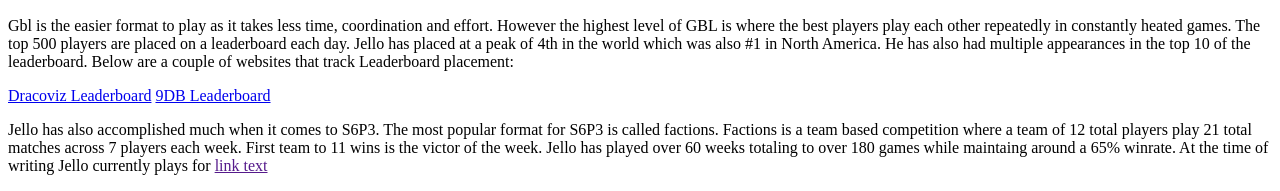
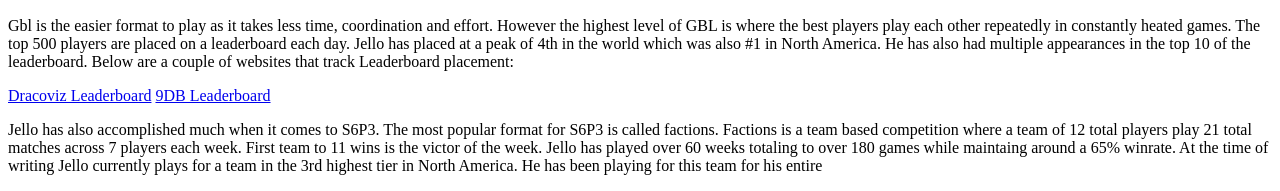
Before and after one commit to JonathanL00/personal-website, a plain HTML site: page index.html in a window 1280 px wide. Shown: the part 1318-1509 px from the top of the page. Drawn offline with Linux system fonts and the light colour scheme.

Commit message:
Update index.html

```diff
--- a/index.html
+++ b/index.html
@@ -18,7 +18,7 @@ The answer: Tap Tap Tap! Pokemon Go Pvp at its simplest is just a game where you
   <p> Gbl is the easier format to play as it takes less time, coordination and effort. However the highest level of GBL is where the best players play each other repeatedly in constantly heated games. The top 500 players are placed on a leaderboard each day. Jello has placed at a peak of 4th in the world which was also #1 in North America. He has also had multiple appearances in the top 10 of the leaderboard. Below are a couple of websites that track Leaderboard placement: </p>
  <a href="https://www.dracoviz.com/profile/Jello2good/">Dracoviz Leaderboard</a>
  <a href="https://9db.jp/pokego/data/427">9DB Leaderboard</a>
-<p>Jello has also accomplished much when it comes to S6P3. The most popular format for S6P3 is called factions. Factions is a team based competition where a team of 12 total players play 21 total matches across 7 players each week. First team to 11 wins is the victor of the week. Jello has played over 60 weeks totaling to over 180 games while maintaing around a 65% winrate. At the time of writing Jello currently plays for  <a href="">link text</a>
+<p>Jello has also accomplished much when it comes to S6P3. The most popular format for S6P3 is called factions. Factions is a team based competition where a team of 12 total players play 21 total matches across 7 players each week. First team to 11 wins is the victor of the week. Jello has played over 60 weeks totaling to over 180 games while maintaing around a 65% winrate. At the time of writing Jello currently plays for a team in the 3rd highest tier in North America. He has been playing for this team for his entire
 
   </p>
 </body>
```
